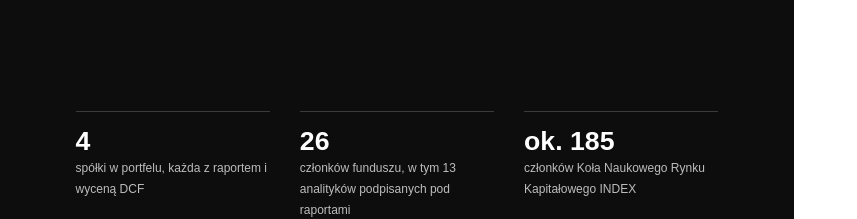
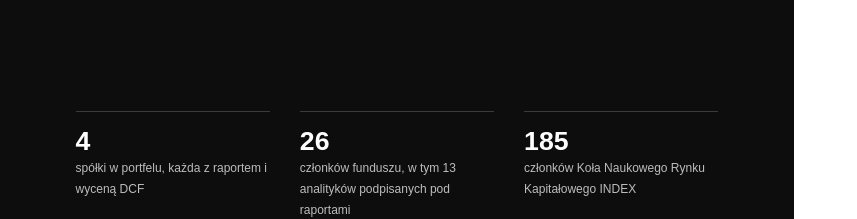
Before and after one commit to Fundusz-Index/fundusz-index-strona, a plain HTML site: page zrodla/oferta/oferta.html in a window 1280 px wide. Shown: the part 780-999 px from the top of the page, without its empty margins (0-857 px from the left). Drawn offline with Linux system fonts and the light colour scheme.

Commit message:
Oferta dla partnerów i dokumenty: koło INDEX 185 członków (bez „ok.”)
Co-Authored-By: Claude Opus 5.5 <noreply@anthropic.com>
Claude-Session: https://claude.ai/code/session_01GJk3oodst6bWDhc83kQiH1

```diff
--- a/zrodla/oferta/oferta.html
+++ b/zrodla/oferta/oferta.html
@@ -82,7 +82,7 @@ td:first-child { font-weight: 700; width: 46mm; }
 <div class="facts">
 <div><b>4</b><span>spółki w portfelu, każda z raportem i wyceną DCF</span></div>
 <div><b>26</b><span>członków funduszu, w tym 13 analityków podpisanych pod raportami</span></div>
-<div><b>ok. 185</b><span>członków Koła Naukowego Rynku Kapitałowego INDEX</span></div>
+<div><b>185</b><span>członków Koła Naukowego Rynku Kapitałowego INDEX</span></div>
 </div>
 <div class="meta"><span>Oferta dla partnerów · listopad 2026</span><span>fundusz.knrkindex.pl</span></div>
 </section>
@@ -183,7 +183,7 @@ td:first-child { font-weight: 700; width: 46mm; }
 </div>
 
 <div class="stats">
-<div><b>ok. 185</b><span>członków koła w roku 2026/2027</span></div>
+<div><b>185</b><span>członków koła w roku 2026/2027</span></div>
 <div><b>25+</b><span>lat działalności funduszu w strukturach koła</span></div>
 <div><b>11</b><span>projektów: konferencje, konkursy, czasopismo, warsztaty</span></div>
 <div><b>ok. 3 000</b><span>uczestników gry giełdowej INDEX Investment Challenge</span></div>
```
Also changed, not shown: 3 other files.
